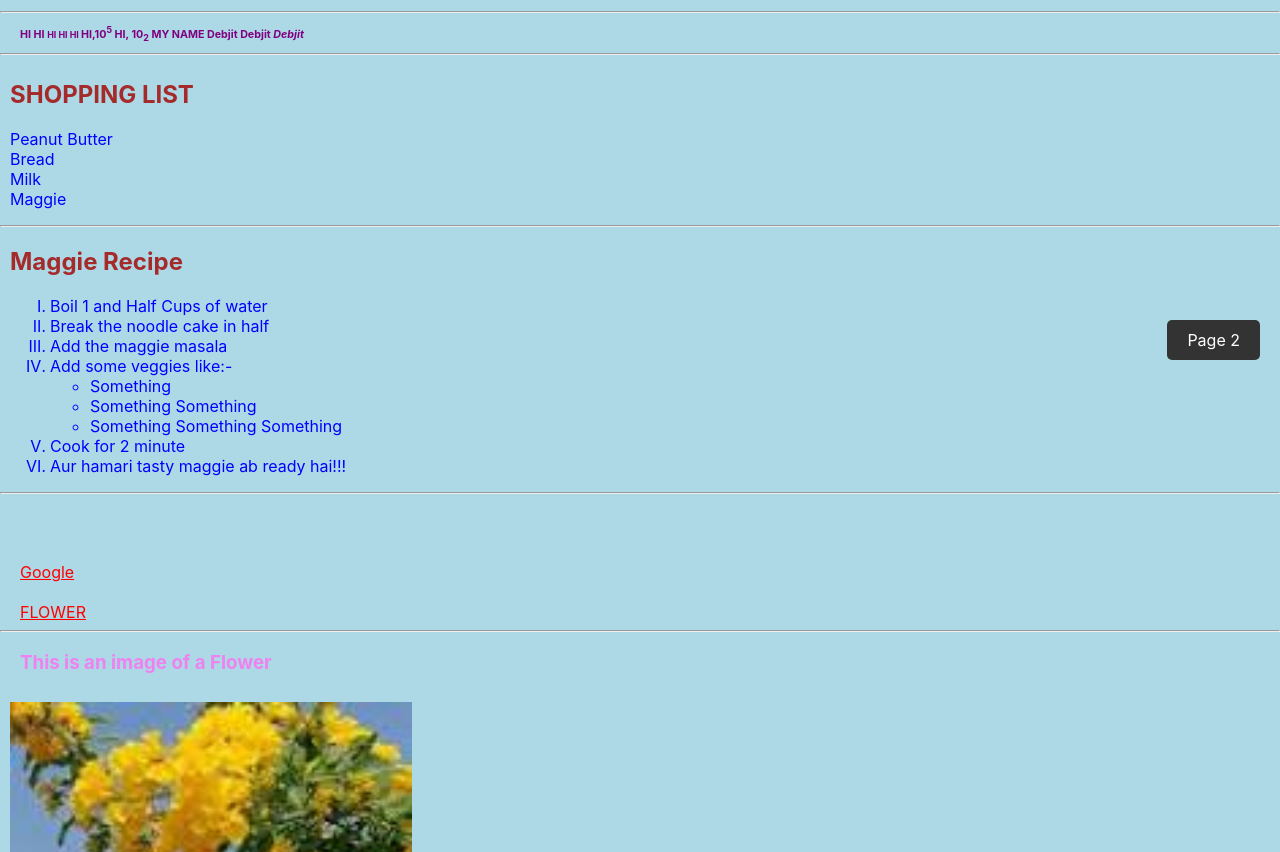
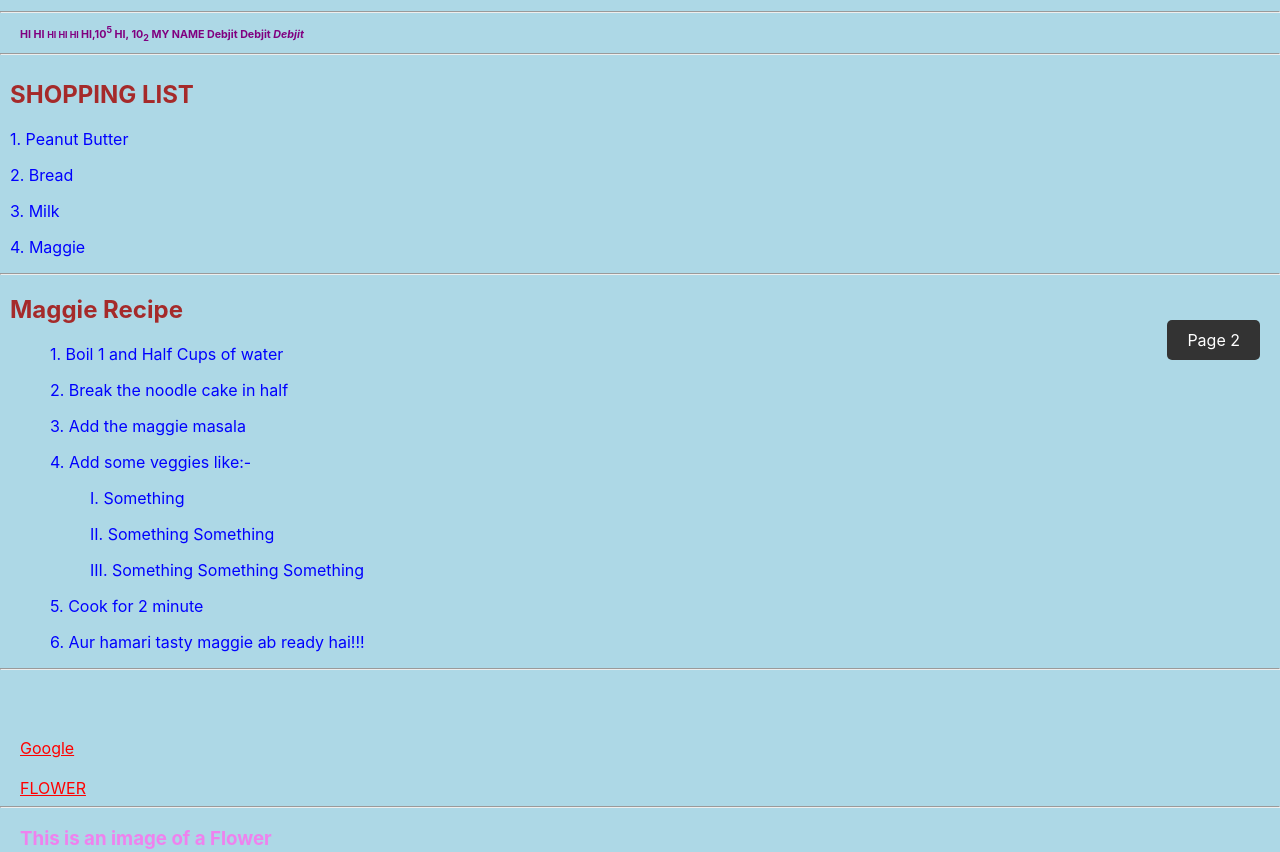
Before and after one commit to debojit111/My-First-Repository, a plain HTML site: page Main Codes/Html Files/page 1.html in a window 1280 px wide. Shown: the part 420-1272 px from the top of the page. Drawn offline with Linux system fonts and the light colour scheme.

Commit message:
Add files via upload

```diff
--- a/Main Codes/Css/style css.css
+++ b/Main Codes/Css/style css.css
@@ -154,6 +154,7 @@ footer a:hover {
 
 section h2 span{
     background: linear-gradient(to right, #f5d837, #bbb812);
+    padding: 10px 55px;
 }
 
 @media screen and (max-width: 700px){
--- a/Main Codes/Html Files/page 1.html
+++ b/Main Codes/Html Files/page 1.html
@@ -45,27 +45,27 @@
  <h2 class="m" style="color: brown;"> SHOPPING LIST </h2>
  <ul class="m list">
 
-    <li> Peanut Butter </li>
-    <li> Bread </li>
-    <li> Milk </li>
-    <li> Maggie </li>
+    <p>1. Peanut Butter </li>
+    <p>2. Bread </li>
+    <p>3. Milk </li>
+    <p>4. Maggie </li>
  </ul>
  <hr>
  <h2 class="m" style="color: brown;"> Maggie Recipe </h2>
  <ol type="I" class="recipe">
- <li > Boil 1 and Half Cups of water </li>
- <li > Break the noodle cake in half </li>
- <li >Add the maggie masala</li>
- <li > Add some veggies like:-
+ <p>1. Boil 1 and Half Cups of water </li>
+ <p>2. Break the noodle cake in half </li>
+ <p>3. Add the maggie masala</li>
+ <p>4. Add some veggies like:-
  <ul>
 
-    <li> Something </li>
-    <li> Something Something </li>
-    <li>Something Something Something</li>
+    <p>I. Something </li>
+    <p>II. Something Something </li>
+    <p>III. Something Something Something</li>
  </ul>
 
- <li>Cook for 2 minute</li>
- <li> Aur hamari tasty maggie ab ready hai!!!</li>
+ <p>5. Cook for 2 minute</li>
+ <p>6. Aur hamari tasty maggie ab ready hai!!!</li>
  </ol>
 
  <!-- <p5>lorem10</p5> -->
```
